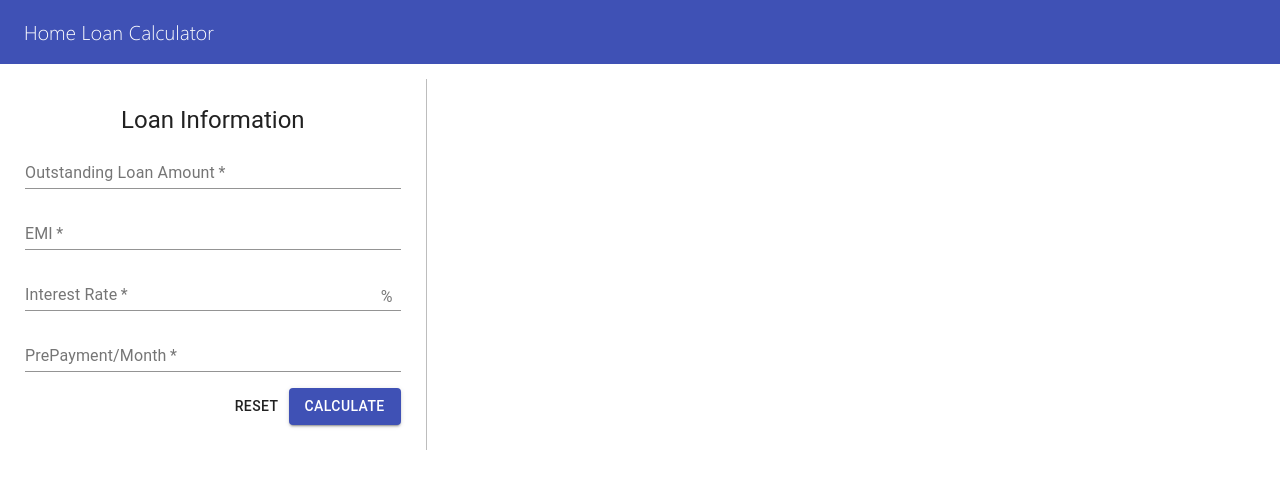
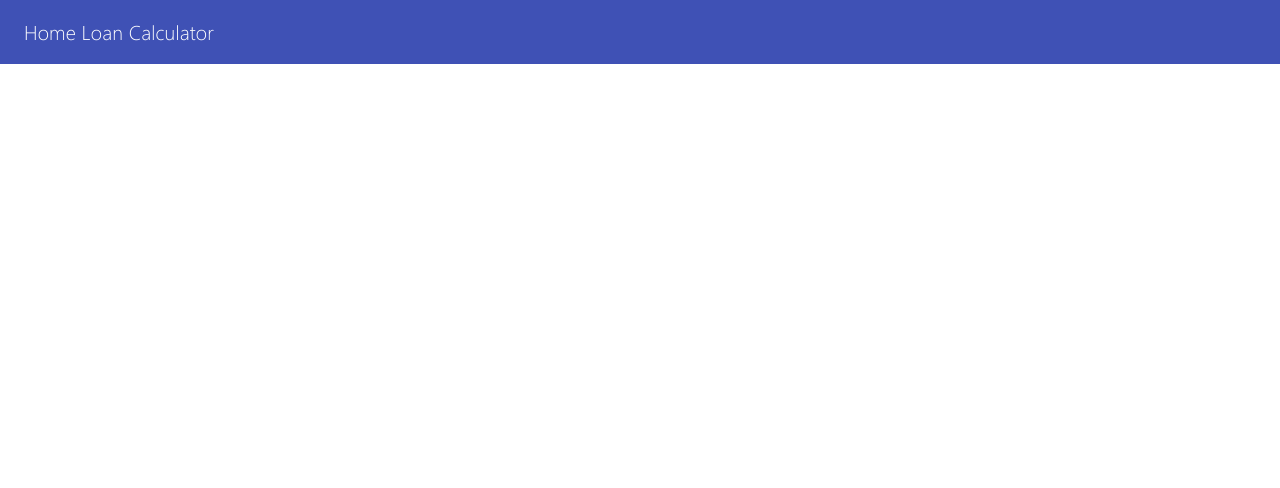
Before and after one commit to patelvimal/HomeLoanScheduler, a React (Create React App) app: page / in a window 1280 px wide. Shown: the top 488 px of the page. Built offline with nearby package versions, Linux system fonts and the light colour scheme.

Commit message:
Testing deployment

```diff
--- a/src/App.js
+++ b/src/App.js
@@ -39,14 +39,14 @@ export default class App extends Component {
 						</Typography>
 					</Toolbar>
 				</AppBar>
-				<Grid container spacing={0} className="grid-container">
+				{/* <Grid container spacing={0} className="grid-container">
                     <Grid item xs={12} md={4} className="form">
 						<LoanForm onSubmit={this.onFormSubmit} />
 					</Grid>
 					<Grid item xs={12} md={8}>
 						{this.state.showResult ? <LoanReport result={this.state.loanScheduleResult}/> : null}
 					</Grid>
-				</Grid>
+				</Grid> */}
 				</StylesProvider>
 			</React.Fragment >
 		)
```
